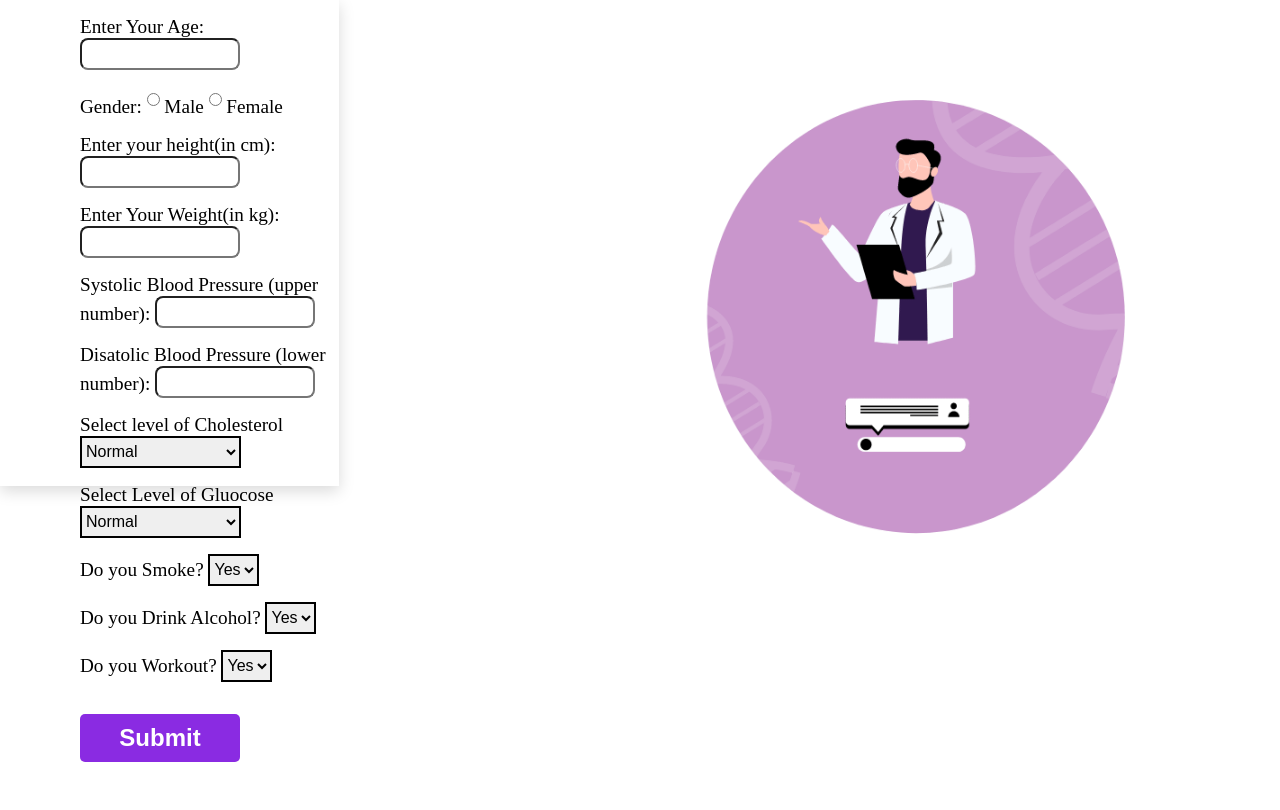
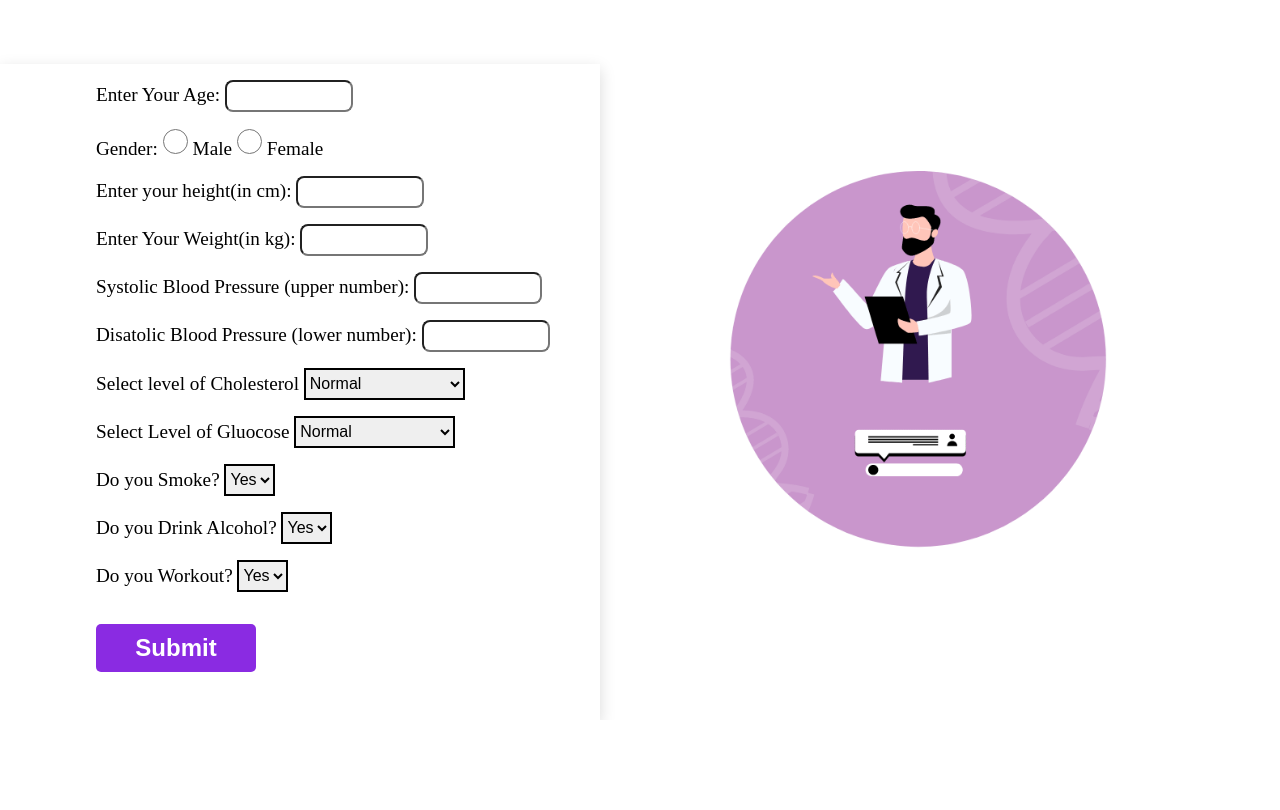
Before and after one commit to ameyadebnath/Cardiovascular_disease_prediction, a Flask app: page / in a window 1280 px wide. Shown: the part 155-965 px from the top of the page. After the commit the page ends 875 px from the top, so only its background shows below. Run offline with Flask 2, Linux system fonts and the light colour scheme.

Commit message:
Some modification Done

```diff
--- a/templates/index.css
+++ b/templates/index.css
@@ -7,14 +7,15 @@
     font-size: 4rem;
     font-weight: 600;
     /* color: #38BDF8; */
-    color: #388DF8;
+
     text-align: center;
     padding-top: 2rem;
     padding-bottom: 2rem;
+
     /* padding-bottom: 2rem; */
 }
 .container{
-
+    margin-top: 4rem;
     width: 100%;
     height: 60%;
     /* border: 6px solid black; */
@@ -27,21 +28,26 @@
 }
 .form-style{
 
-    width: 60%;
-    height: 60%;
-    padding-left: 5rem;
+    width: 600px;
+    height: 100%;
+    padding-left: 6rem;
     /* margin: 2rem; */
     /* border: 5px solid black; */
     box-shadow: rgba(0, 0, 0, 0.15) 0px 5px 15px 0px;
-    font-size: 1.2rem;
+    /* font-size: .5rem; */
+
 }
 .img-style{
-    width: 50%;
+    width: 45%;
+    height: 45%;
     margin: 2rem;
     /* border: 5px solid black; */
     display: flex;
     justify-content: center;
-    align-items: flex-start;
+    align-items: center;
+    padding-bottom: 3rem;
+    padding-top: 1rem;
+    position: relative;
 }
 .images{
     height: 80%;
@@ -57,13 +63,13 @@
 
 .inputfield{
     height: 2rem;
-    width: 10rem;
+    width: 8rem;
 
     /* border: 2px solid black; */
     border-radius: .5rem;
     /* background-color:bisque; */
 
-    font-size: 1.5rem;
+    font-size: 1rem;
     font-weight: 500;
     padding-left: 1rem;
 }
@@ -122,4 +128,5 @@ input[type=radio] {
   h1{
     font-size: 5rem;
     color: black;
+
   }
--- a/templates/landingPage.html
+++ b/templates/landingPage.html
@@ -14,7 +14,9 @@
         <div class="div1">
             <h1 class="header_1">Checki<span class="header_2">Fy</span></h1>
             <p1 class="para_1">Check your Cardiovascular diseases in a click</p1>
+            <a href="file:///G:/AI%20Project/Cardiovascular_disease_prediction/templates/index.html">
             <button class="button" type="button"><span>Get Started</span></button>
+        </a>
         </div>
 
         <div class="imgdiv">
```
